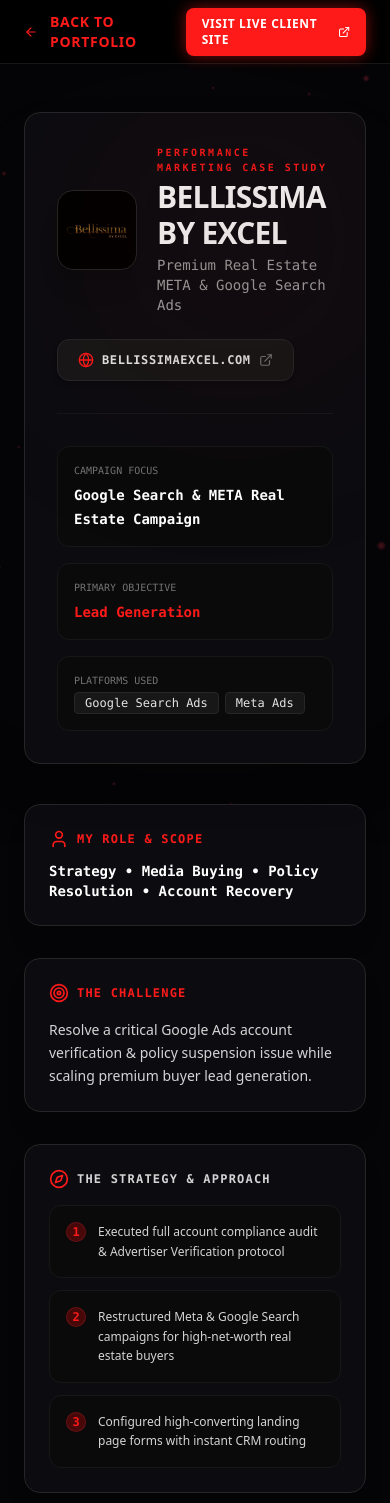
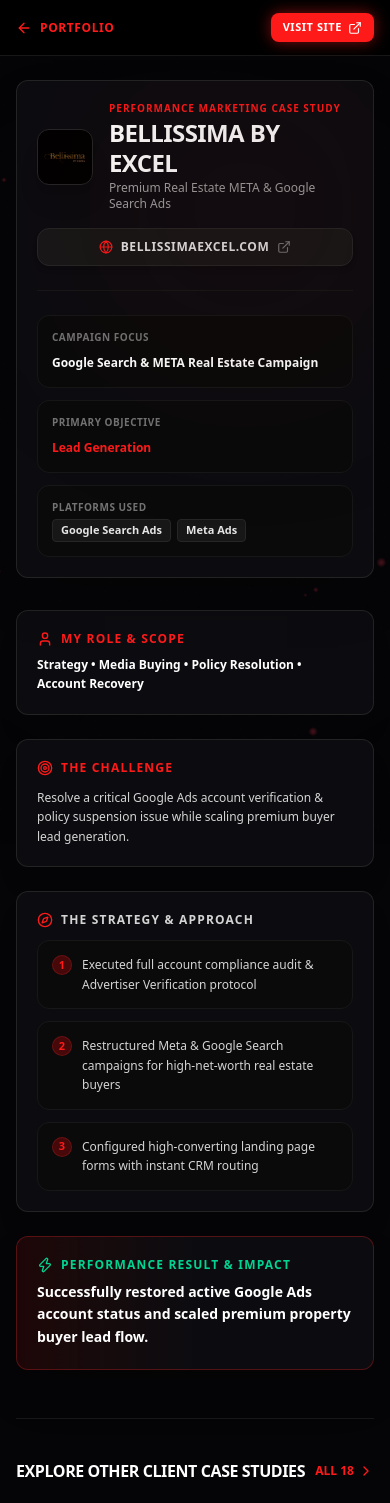
Before and after one commit to Epicyouknow/vedant-portfolio, a Next.js app: page /clients/bellissima-by-excel in a window 390 px wide. Shown: the top 1503 px of the page. Built offline with nearby package versions, Linux system fonts and the light colour scheme; no server answers; a web font is replaced by a local one.

Commit message:
fix: replaced pixelated font with clean font-sans and optimized mobile header button responsiveness

```diff
--- a/src/app/clients/[slug]/page.tsx
+++ b/src/app/clients/[slug]/page.tsx
@@ -8,13 +8,9 @@
   CheckCircle2,
   Target,
   Compass,
-  Layers,
-  Cpu,
   Globe,
   User,
   Zap,
-  ShieldCheck,
-  Share2,
   ChevronRight,
   ArrowUpRight
 } from 'lucide-react';
@@ -47,44 +43,50 @@
       <div className="vignette-overlay" />
       <div className="noise-overlay" />
 
-      {/* Header Bar */}
-      <header className="fixed top-0 left-0 right-0 h-16 md:h-20 z-40 px-6 md:px-16 flex items-center justify-between border-b border-neutral-900 bg-black/90 backdrop-blur-md">
-        <Link href="/#client-intelligence" className="flex items-center gap-3 text-[#FF1A1A] font-black tracking-wider text-sm hover:text-white transition-colors uppercase">
+      {/* Responsive Fixed Header Bar */}
+      <header className="fixed top-0 left-0 right-0 h-14 md:h-18 z-40 px-4 md:px-12 flex items-center justify-between border-b border-neutral-900 bg-black/90 backdrop-blur-md">
+        <Link
+          href="/#client-intelligence"
+          className="flex items-center gap-2 text-[#FF1A1A] font-bold tracking-wider text-xs md:text-sm hover:text-white transition-colors uppercase shrink-0"
+        >
           <ArrowLeft className="w-4 h-4" />
-          <span>Back to Portfolio</span>
+          <span className="hidden sm:inline">Back to Portfolio</span>
+          <span className="sm:hidden">Portfolio</span>
         </Link>
 
         <a
           href={client.website}
           target="_blank"
           rel="noopener noreferrer"
-          className="px-4 py-2 bg-[#FF1A1A] hover:bg-[#d90e0e] text-white font-bold text-xs uppercase tracking-wider rounded-lg transition-all duration-300 shadow-[0_0_15px_rgba(255,26,26,0.5)] flex items-center gap-2"
+          className="px-3 py-1.5 md:px-4 md:py-2 bg-[#FF1A1A] hover:bg-[#d90e0e] text-white font-bold text-[11px] md:text-xs uppercase tracking-wider rounded-lg transition-all duration-300 shadow-[0_0_15px_rgba(255,26,26,0.5)] flex items-center gap-1.5 shrink-0"
         >
-          <span>Visit Live Client Site</span>
+          <span className="hidden sm:inline">Visit Live Client Site</span>
+          <span className="sm:hidden">Visit Site</span>
           <ExternalLink className="w-3.5 h-3.5" />
         </a>
       </header>
 
       {/* Main Content */}
-      <main className="relative z-10 max-w-5xl mx-auto px-6 pt-28 pb-20 w-full flex-1">
+      <main className="relative z-10 max-w-5xl mx-auto px-4 md:px-8 pt-20 md:pt-28 pb-16 w-full flex-1">
 
         {/* CLIENT HERO TITLE CARD */}
-        <div className="bg-[#0c0c10] border border-neutral-800 rounded-2xl p-8 md:p-12 shadow-2xl mb-10 relative overflow-hidden">
+        <div className="bg-[#0c0c10] border border-neutral-800/90 rounded-xl md:rounded-2xl p-5 md:p-8 shadow-2xl mb-8 relative overflow-hidden">
           <div className="absolute top-0 right-0 w-64 h-64 bg-red-950/20 blur-[100px] pointer-events-none rounded-full" />
 
-          <div className="flex flex-col md:flex-row items-start md:items-center justify-between gap-6 pb-8 border-b border-neutral-900 mb-8">
-            <div className="flex items-center gap-5">
-              <div className="w-20 h-20 rounded-2xl bg-black border border-neutral-800 p-2 shrink-0 flex items-center justify-center shadow-xl">
+          {/* Logo & Name Header */}
+          <div className="flex flex-col sm:flex-row items-start sm:items-center justify-between gap-4 pb-6 border-b border-neutral-900 mb-6">
+            <div className="flex items-center gap-4">
+              <div className="w-14 h-14 md:w-16 md:h-16 rounded-xl bg-black border border-neutral-800 p-1.5 shrink-0 flex items-center justify-center shadow-xl">
                 <img src={client.logo} alt={client.name} className="w-full h-full object-contain" />
               </div>
               <div>
-                <span className="text-[10px] text-[#FF1A1A] font-mono font-bold uppercase tracking-[0.25em] block mb-1">
+                <span className="text-[10px] md:text-xs text-[#FF1A1A] font-bold uppercase tracking-widest block mb-0.5">
                   PERFORMANCE MARKETING CASE STUDY
                 </span>
-                <h1 className="text-3xl md:text-5xl font-black text-white uppercase font-sans tracking-tight">
+                <h1 className="text-2xl md:text-4xl font-black text-white uppercase font-sans tracking-tight leading-tight">
                   {client.name}
                 </h1>
-                <p className="text-neutral-400 text-sm font-mono mt-1">{client.subtitle}</p>
+                <p className="text-neutral-400 text-xs md:text-sm font-sans mt-0.5">{client.subtitle}</p>
               </div>
             </div>
 
@@ -92,29 +94,29 @@
               href={client.website}
               target="_blank"
               rel="noopener noreferrer"
-              className="px-5 py-3 bg-neutral-900 hover:bg-neutral-800 border border-neutral-800 text-neutral-200 hover:text-white font-bold text-xs font-mono uppercase tracking-wider rounded-xl transition-all duration-200 flex items-center gap-2 shrink-0 shadow-md"
+              className="w-full sm:w-auto px-4 py-2.5 bg-neutral-900 hover:bg-neutral-800 border border-neutral-800 text-neutral-200 hover:text-white font-bold text-xs uppercase tracking-wider rounded-xl transition-all duration-200 flex items-center justify-center gap-2 shrink-0 shadow-md"
             >
-              <Globe className="w-4 h-4 text-[#FF1A1A]" />
-              <span>{client.website.replace('https://', '').replace('http://', '').replace('www.', '').replace('/', '')}</span>
+              <Globe className="w-3.5 h-3.5 text-[#FF1A1A]" />
+              <span className="truncate max-w-[200px]">{client.website.replace('https://', '').replace('http://', '').replace('www.', '').replace('/', '')}</span>
               <ExternalLink className="w-3.5 h-3.5 text-neutral-500" />
             </a>
           </div>
 
           {/* QUICK SPEC GRID */}
-          <div className="grid grid-cols-1 sm:grid-cols-3 gap-4">
-            <div className="bg-neutral-950 p-4 rounded-xl border border-neutral-900">
-              <span className="text-[10px] text-neutral-500 font-mono uppercase block mb-1">CAMPAIGN FOCUS</span>
-              <span className="text-white font-mono font-bold text-sm">{client.campaign}</span>
+          <div className="grid grid-cols-1 sm:grid-cols-3 gap-3">
+            <div className="bg-neutral-950 p-3.5 rounded-xl border border-neutral-900">
+              <span className="text-[10px] text-neutral-500 font-bold uppercase tracking-wider block mb-1">CAMPAIGN FOCUS</span>
+              <span className="text-white font-bold text-xs md:text-sm">{client.campaign}</span>
             </div>
-            <div className="bg-neutral-950 p-4 rounded-xl border border-neutral-900">
-              <span className="text-[10px] text-neutral-500 font-mono uppercase block mb-1">PRIMARY OBJECTIVE</span>
-              <span className="text-[#FF1A1A] font-mono font-bold text-sm">{client.objective}</span>
+            <div className="bg-neutral-950 p-3.5 rounded-xl border border-neutral-900">
+              <span className="text-[10px] text-neutral-500 font-bold uppercase tracking-wider block mb-1">PRIMARY OBJECTIVE</span>
+              <span className="text-[#FF1A1A] font-bold text-xs md:text-sm">{client.objective}</span>
             </div>
-            <div className="bg-neutral-950 p-4 rounded-xl border border-neutral-900">
-              <span className="text-[10px] text-neutral-500 font-mono uppercase block mb-1">PLATFORMS USED</span>
+            <div className="bg-neutral-950 p-3.5 rounded-xl border border-neutral-900">
+              <span className="text-[10px] text-neutral-500 font-bold uppercase tracking-wider block mb-1">PLATFORMS USED</span>
               <div className="flex items-center gap-1.5 flex-wrap mt-1">
                 {client.platforms.map((p) => (
-                  <span key={p} className="px-2.5 py-0.5 bg-neutral-900 border border-neutral-800 text-neutral-200 text-xs font-mono rounded">
+                  <span key={p} className="px-2 py-0.5 bg-neutral-900 border border-neutral-800 text-neutral-200 text-[11px] font-semibold rounded">
                     {p}
                   </span>
                 ))}
@@ -124,80 +126,81 @@
         </div>
 
         {/* CASE STUDY DETAILS */}
-        <div className="space-y-8 mb-16">
+        <div className="space-y-6 mb-12">
           {/* MY ROLE */}
-          <div className="bg-[#0c0c10] border border-neutral-800 rounded-2xl p-6 md:p-8 shadow-xl">
-            <div className="flex items-center gap-2 mb-3">
-              <User className="w-5 h-5 text-[#FF1A1A]" />
-              <h3 className="text-xs font-mono font-bold text-[#FF1A1A] uppercase tracking-widest">MY ROLE & SCOPE</h3>
+          <div className="bg-[#0c0c10] border border-neutral-800/90 rounded-xl md:rounded-2xl p-5 md:p-6 shadow-xl">
+            <div className="flex items-center gap-2 mb-2">
+              <User className="w-4 h-4 text-[#FF1A1A]" />
+              <h3 className="text-xs font-bold text-[#FF1A1A] uppercase tracking-widest">MY ROLE & SCOPE</h3>
             </div>
-            <p className="text-white font-mono text-sm md:text-base font-semibold">{client.role}</p>
+            <p className="text-white text-xs md:text-sm font-semibold leading-relaxed">{client.role}</p>
           </div>
 
           {/* THE CHALLENGE */}
-          <div className="bg-[#0c0c10] border border-neutral-800 rounded-2xl p-6 md:p-8 shadow-xl">
-            <div className="flex items-center gap-2 mb-4">
-              <Target className="w-5 h-5 text-[#FF1A1A]" />
-              <h3 className="text-xs font-mono font-bold text-[#FF1A1A] uppercase tracking-widest">THE CHALLENGE</h3>
+          <div className="bg-[#0c0c10] border border-neutral-800/90 rounded-xl md:rounded-2xl p-5 md:p-6 shadow-xl">
+            <div className="flex items-center gap-2 mb-3">
+              <Target className="w-4 h-4 text-[#FF1A1A]" />
+              <h3 className="text-xs font-bold text-[#FF1A1A] uppercase tracking-widest">THE CHALLENGE</h3>
             </div>
-            <p className="text-neutral-300 text-sm md:text-base font-light leading-relaxed">{client.challenge}</p>
+            <p className="text-neutral-300 text-xs md:text-sm font-normal leading-relaxed">{client.challenge}</p>
           </div>
 
           {/* THE APPROACH */}
-          <div className="bg-[#0c0c10] border border-neutral-800 rounded-2xl p-6 md:p-8 shadow-xl">
-            <div className="flex items-center gap-2 mb-4">
-              <Compass className="w-5 h-5 text-[#FF1A1A]" />
-              <h3 className="text-xs font-mono font-bold text-neutral-300 uppercase tracking-widest">THE STRATEGY & APPROACH</h3>
+          <div className="bg-[#0c0c10] border border-neutral-800/90 rounded-xl md:rounded-2xl p-5 md:p-6 shadow-xl">
+            <div className="flex items-center gap-2 mb-3">
+              <Compass className="w-4 h-4 text-[#FF1A1A]" />
+              <h3 className="text-xs font-bold text-neutral-300 uppercase tracking-widest">THE STRATEGY & APPROACH</h3>
             </div>
             <div className="grid grid-cols-1 sm:grid-cols-2 gap-3">
               {client.approach.map((step, idx) => (
-                <div key={idx} className="bg-neutral-950 p-4 rounded-xl border border-neutral-900 flex items-start gap-3 text-xs text-neutral-300">
-                  <span className="w-5 h-5 rounded-full bg-red-950 text-[#FF1A1A] font-mono font-bold flex items-center justify-center shrink-0 border border-red-900/60">
+                <div key={idx} className="bg-neutral-950 p-3.5 rounded-xl border border-neutral-900 flex items-start gap-2.5 text-xs text-neutral-300">
+                  <span className="w-5 h-5 rounded-full bg-red-950 text-[#FF1A1A] font-bold text-[11px] flex items-center justify-center shrink-0 border border-red-900/60">
                     {idx + 1}
                   </span>
-                  <span className="leading-relaxed">{step}</span>
+                  <span className="leading-relaxed font-normal">{step}</span>
                 </div>
               ))}
             </div>
           </div>
 
           {/* RESULT / IMPACT */}
-          <div className="bg-gradient-to-r from-red-950/40 via-[#0c0c10] to-[#0c0c10] border border-red-900/60 rounded-2xl p-6 md:p-8 shadow-2xl">
-            <div className="flex items-center gap-2 mb-3">
-              <Zap className="w-5 h-5 text-emerald-400" />
-              <h3 className="text-xs font-mono font-bold text-emerald-400 uppercase tracking-widest">PERFORMANCE RESULT & IMPACT</h3>
+          <div className="bg-gradient-to-r from-red-950/40 via-[#0c0c10] to-[#0c0c10] border border-red-900/60 rounded-xl md:rounded-2xl p-5 md:p-6 shadow-2xl">
+            <div className="flex items-center gap-2 mb-2">
+              <Zap className="w-4 h-4 text-emerald-400" />
+              <h3 className="text-xs font-bold text-emerald-400 uppercase tracking-widest">PERFORMANCE RESULT & IMPACT</h3>
             </div>
-            <p className="text-white text-base md:text-lg font-medium leading-relaxed">{client.result}</p>
+            <p className="text-white text-sm md:text-base font-semibold leading-relaxed">{client.result}</p>
           </div>
         </div>
 
         {/* OTHER CLIENT CASE STUDIES ROW */}
-        <div className="border-t border-neutral-900 pt-12">
-          <div className="flex items-center justify-between mb-6">
-            <h3 className="text-lg font-extrabold text-white uppercase tracking-tight">
+        <div className="border-t border-neutral-900 pt-10">
+          <div className="flex items-center justify-between mb-5">
+            <h3 className="text-base md:text-lg font-extrabold text-white uppercase tracking-tight">
               Explore Other Client Case Studies
             </h3>
-            <Link href="/#client-intelligence" className="text-xs font-mono text-[#FF1A1A] hover:text-white uppercase font-bold flex items-center gap-1">
-              <span>View All 18 Clients</span>
+            <Link href="/#client-intelligence" className="text-xs text-[#FF1A1A] hover:text-white uppercase font-bold flex items-center gap-1">
+              <span className="hidden sm:inline">View All 18 Clients</span>
+              <span className="sm:hidden">All 18</span>
               <ChevronRight className="w-4 h-4" />
             </Link>
           </div>
 
-          <div className="grid grid-cols-1 sm:grid-cols-2 md:grid-cols-3 gap-4">
+          <div className="grid grid-cols-1 sm:grid-cols-2 md:grid-cols-3 gap-3">
             {otherClients.map((oc) => (
               <Link
                 key={oc.id}
                 href={`/clients/${oc.slug}`}
-                className="bg-[#0c0c10] hover:bg-[#13131a] border border-neutral-800/90 hover:border-red-900/70 p-4 rounded-xl transition-all duration-300 flex items-center gap-3.5 group shadow-md"
+                className="bg-[#0c0c10] hover:bg-[#13131a] border border-neutral-800/90 hover:border-red-900/70 p-3.5 rounded-xl transition-all duration-300 flex items-center gap-3 group shadow-md"
               >
-                <div className="w-10 h-10 rounded-lg bg-black border border-neutral-800 p-1 shrink-0 flex items-center justify-center">
+                <div className="w-9 h-9 rounded-lg bg-black border border-neutral-800 p-1 shrink-0 flex items-center justify-center">
                   <img src={oc.logo} alt={oc.name} className="w-full h-full object-contain" />
                 </div>
                 <div className="flex-1 min-w-0">
                   <h4 className="text-xs font-bold text-white group-hover:text-[#FF1A1A] transition-colors truncate uppercase">
                     {oc.name}
                   </h4>
-                  <span className="text-[10px] text-neutral-500 font-mono truncate block">
+                  <span className="text-[10px] text-neutral-500 truncate block">
                     {oc.subtitle}
                   </span>
                 </div>
@@ -208,10 +211,10 @@
         </div>
 
         {/* Back Link Footer */}
-        <div className="mt-14 text-center">
+        <div className="mt-10 text-center">
           <Link
             href="/#client-intelligence"
-            className="inline-flex items-center gap-2 px-6 py-3.5 bg-neutral-900 hover:bg-neutral-800 border border-neutral-800 text-white font-bold text-xs uppercase tracking-widest rounded-xl transition-all duration-200 shadow-xl"
+            className="inline-flex items-center gap-2 px-5 py-3 bg-neutral-900 hover:bg-neutral-800 border border-neutral-800 text-white font-bold text-xs uppercase tracking-widest rounded-xl transition-all duration-200 shadow-xl"
           >
             <ArrowLeft className="w-4 h-4 text-[#FF1A1A]" />
             <span>Explore All Client Intelligence Case Studies</span>
```
Also changed, not shown: src/components/ClientCaseStudyShowcase.tsx (+53 -53 lines).
